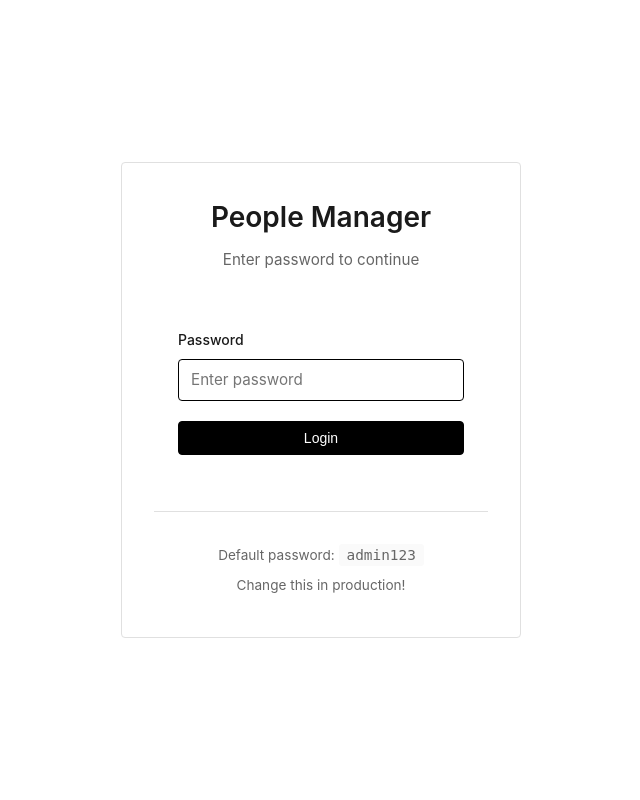
After one commit to fragenabhishek/People-Manager, a Flask app: page /login in a window 1280 px wide. The commit adds this page. Shown: the whole page, without its empty margins (319-959 px from the left). Run offline with Flask 3, Linux system fonts and the light colour scheme.

Commit message:
Add simple password authentication
- Implement session-based authentication with Flask-Bcrypt
- Add login page with minimalist design
- Add logout button in header
- Protect all routes with @login_required decorator
- Default password: admin123 (configurable via APP_PASSWORD env var)
- Secure session management with SECRET_KEY
- Password hashing for security
- Clean error messages on failed login
- Matches minimalist UI design

```diff
--- a/app.py
+++ b/app.py
@@ -1,11 +1,24 @@
-from flask import Flask, render_template, request, jsonify
+from flask import Flask, render_template, request, jsonify, session, redirect, url_for
+from flask_bcrypt import Bcrypt
 import json
 import os
 from datetime import datetime
 from pymongo import MongoClient
 from bson import ObjectId
+from functools import wraps
 
 app = Flask(__name__)
+bcrypt = Bcrypt(app)
+
+# Secret key for session management
+app.secret_key = os.environ.get('SECRET_KEY', 'dev-secret-key-change-in-production')
+
+# App password (hashed) - Change this password!
+# To set custom password, set APP_PASSWORD environment variable
+# Default password: "admin123" (change this!)
+APP_PASSWORD_HASH = bcrypt.generate_password_hash(
+    os.environ.get('APP_PASSWORD', 'admin123')
+).decode('utf-8')
 
 # Configuration - Use MongoDB if MONGO_URI is set, otherwise use JSON file
 MONGO_URI = os.environ.get('MONGO_URI')
@@ -116,18 +129,48 @@ def delete_person_data(person_id):
         write_data(people)
         return True
 
+# Login required decorator
+def login_required(f):
+    @wraps(f)
+    def decorated_function(*args, **kwargs):
+        if not session.get('logged_in'):
+            return redirect(url_for('login'))
+        return f(*args, **kwargs)
+    return decorated_function
+
+@app.route('/login', methods=['GET', 'POST'])
+def login():
+    """Login page"""
+    if request.method == 'POST':
+        password = request.form.get('password')
+        if bcrypt.check_password_hash(APP_PASSWORD_HASH, password):
+            session['logged_in'] = True
+            return redirect(url_for('index'))
+        else:
+            return render_template('login.html', error='Invalid password')
+    return render_template('login.html')
+
+@app.route('/logout')
+def logout():
+    """Logout"""
+    session.pop('logged_in', None)
+    return redirect(url_for('login'))
+
 @app.route('/')
+@login_required
 def index():
     """Render main page"""
     return render_template('index.html')
 
 @app.route('/api/people', methods=['GET'])
+@login_required
 def get_people():
     """Get all people"""
     people = read_data()
     return jsonify(people)
 
 @app.route('/api/people/<person_id>', methods=['GET'])
+@login_required
 def get_person(person_id):
     """Get a specific person by ID"""
     people = read_data()
@@ -138,6 +181,7 @@ def get_person(person_id):
     return jsonify({'error': 'Person not found'}), 404
 
 @app.route('/api/people/search/<query>', methods=['GET'])
+@login_required
 def search_people(query):
     """Search people by name"""
     people = read_data()
@@ -151,6 +195,7 @@ def search_people(query):
     return jsonify(results)
 
 @app.route('/api/people', methods=['POST'])
+@login_required
 def add_person():
     """Add a new person"""
     data = request.get_json()
@@ -162,6 +207,7 @@ def add_person():
     return jsonify(new_person), 201
 
 @app.route('/api/people/<person_id>', methods=['PUT'])
+@login_required
 def update_person(person_id):
     """Update an existing person"""
     data = request.get_json()
@@ -173,6 +219,7 @@ def update_person(person_id):
     return jsonify(person)
 
 @app.route('/api/people/<person_id>', methods=['DELETE'])
+@login_required
 def delete_person(person_id):
     """Delete a person"""
     success = delete_person_data(person_id)
--- a/requirements.txt
+++ b/requirements.txt
@@ -2,3 +2,4 @@ Flask==3.0.0
 pymongo==4.6.0
 gunicorn==21.2.0
 dnspython==2.4.2
+Flask-Bcrypt==1.0.1
--- a/static/style.css
+++ b/static/style.css
@@ -34,6 +34,12 @@ header {
     padding-bottom: 2rem;
 }
 
+.header-content {
+    display: flex;
+    justify-content: space-between;
+    align-items: center;
+}
+
 header h1 {
     font-size: 1.75rem;
     font-weight: 600;
@@ -46,6 +52,11 @@ header h1 {
     font-size: 0.95rem;
     color: var(--text-secondary);
     font-weight: 400;
+}
+
+.btn-logout {
+    font-size: 0.8rem;
+    padding: 0.4rem 0.8rem;
 }
 
 /* Search and Actions */
@@ -315,6 +326,77 @@ form {
     border-top: 1px solid var(--border-color);
 }
 
+/* Login Page */
+.login-container {
+    display: flex;
+    align-items: center;
+    justify-content: center;
+    min-height: 100vh;
+    padding: 2rem;
+}
+
+.login-box {
+    width: 100%;
+    max-width: 400px;
+    padding: 2rem;
+    border: 1px solid var(--border-color);
+    border-radius: 4px;
+}
+
+.login-box h1 {
+    font-size: 1.75rem;
+    font-weight: 600;
+    margin-bottom: 0.5rem;
+    text-align: center;
+}
+
+.login-subtitle {
+    text-align: center;
+    color: var(--text-secondary);
+    margin-bottom: 2rem;
+    font-size: 0.95rem;
+}
+
+.btn-block {
+    width: 100%;
+}
+
+.error-message {
+    background: #fee;
+    border: 1px solid #fcc;
+    color: #c33;
+    padding: 0.75rem;
+    border-radius: 4px;
+    margin-bottom: 1.5rem;
+    font-size: 0.875rem;
+}
+
+.login-help {
+    margin-top: 2rem;
+    padding-top: 2rem;
+    border-top: 1px solid var(--border-color);
+    text-align: center;
+}
+
+.login-help p {
+    font-size: 0.85rem;
+    color: var(--text-secondary);
+    margin-bottom: 0.5rem;
+}
+
+.login-help code {
+    background: var(--bg-gray);
+    padding: 0.2rem 0.5rem;
+    border-radius: 3px;
+    font-family: monospace;
+    font-size: 0.9rem;
+}
+
+.text-muted {
+    color: var(--text-muted);
+    font-size: 0.75rem;
+}
+
 /* Responsive */
 @media (max-width: 768px) {
     .container {
@@ -325,6 +407,16 @@ form {
         font-size: 1.5rem;
     }
 
+    .header-content {
+        flex-direction: column;
+        align-items: flex-start;
+        gap: 1rem;
+    }
+
+    .btn-logout {
+        align-self: flex-end;
+    }
+
     .person-card:hover {
         margin: 0 -1.25rem;
         padding: 1.25rem 1.25rem;
@@ -333,4 +425,8 @@ form {
     .modal-content {
         width: 95%;
     }
+
+    .login-box {
+        padding: 1.5rem;
+    }
 }
--- /dev/null
+++ b/templates/login.html
@@ -0,0 +1,41 @@
+<!DOCTYPE html>
+<html lang="en">
+<head>
+    <meta charset="UTF-8">
+    <meta name="viewport" content="width=device-width, initial-scale=1.0">
+    <title>Login - People Manager</title>
+    <link rel="stylesheet" href="{{ url_for('static', filename='style.css') }}">
+</head>
+<body>
+    <div class="login-container">
+        <div class="login-box">
+            <h1>People Manager</h1>
+            <p class="login-subtitle">Enter password to continue</p>
+
+            {% if error %}
+            <div class="error-message">{{ error }}</div>
+            {% endif %}
+
+            <form method="POST" action="{{ url_for('login') }}">
+                <div class="form-group">
+                    <label for="password">Password</label>
+                    <input
+                        type="password"
+                        id="password"
+                        name="password"
+                        placeholder="Enter password"
+                        required
+                        autofocus>
+                </div>
+
+                <button type="submit" class="btn btn-primary btn-block">Login</button>
+            </form>
+
+            <div class="login-help">
+                <p>Default password: <code>admin123</code></p>
+                <p class="text-muted">Change this in production!</p>
+            </div>
+        </div>
+    </div>
+</body>
+</html>
```
Also changed, not shown: templates/index.html (+7 -2 lines).
